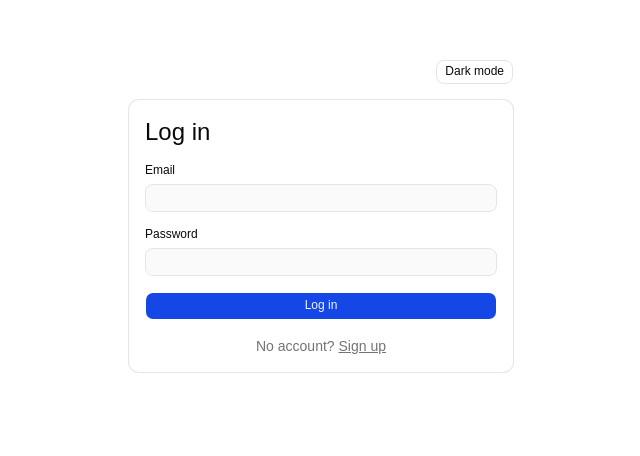
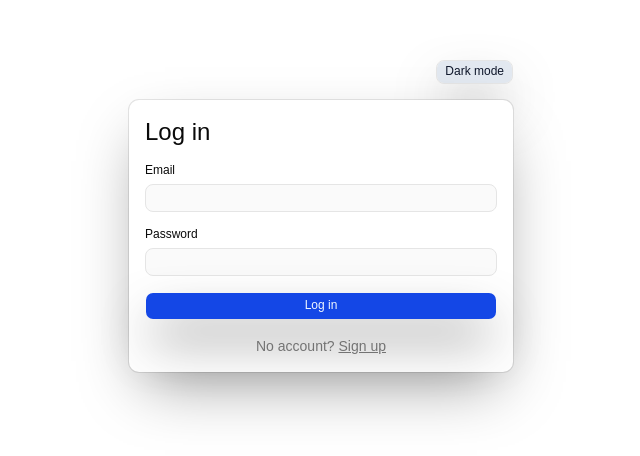
Before and after one commit to 10pshine-cohort-9/cohort-9-mern-14608-adnan, a React (Vite) app in the folder frontend/: page /login in a window 1280 px wide. Shown: the part 184-640 px from the top of the page, without its empty margins (319-959 px from the left). Built offline with nearby package versions, Linux system fonts and the light colour scheme; no server answers.

Commit message:
fix(frontend): UI Improvement

```diff
--- a/frontend/src/components/ui/button-variants.ts
+++ b/frontend/src/components/ui/button-variants.ts
@@ -1,20 +1,20 @@
 import { cva } from "class-variance-authority"
 
 export const buttonVariants = cva(
-  "group/button inline-flex shrink-0 items-center justify-center rounded-md border border-transparent bg-clip-padding text-xs/relaxed font-medium whitespace-nowrap transition-all outline-none select-none focus-visible:border-ring focus-visible:ring-2 focus-visible:ring-ring/30 active:not-aria-[haspopup]:translate-y-px disabled:pointer-events-none disabled:opacity-50 aria-invalid:border-destructive aria-invalid:ring-2 aria-invalid:ring-destructive/20 dark:aria-invalid:border-destructive/50 dark:aria-invalid:ring-destructive/40 [&_svg]:pointer-events-none [&_svg]:shrink-0 [&_svg:not([class*='size-'])]:size-4",
+  "group/button inline-flex shrink-0 items-center justify-center rounded-md border border-transparent bg-clip-padding text-xs/relaxed font-medium whitespace-nowrap transition-all outline-none select-none shadow-[0_25px_50px_-8px_rgba(0,0,0,0.7)] dark:shadow-none focus-visible:border-ring focus-visible:ring-2 focus-visible:ring-ring/30 active:not-aria-[haspopup]:translate-y-px disabled:pointer-events-none disabled:opacity-50 aria-invalid:border-destructive aria-invalid:ring-2 aria-invalid:ring-destructive/20 dark:aria-invalid:border-destructive/50 dark:aria-invalid:ring-destructive/40 [&_svg]:pointer-events-none [&_svg]:shrink-0 [&_svg:not([class*='size-'])]:size-4",
   {
     variants: {
       variant: {
         default: "bg-primary text-primary-foreground hover:bg-primary/80",
         outline:
-          "border-border hover:bg-input/50 hover:text-foreground aria-expanded:bg-muted aria-expanded:text-foreground dark:bg-input/30",
+          "border-border bg-slate-200 text-slate-900 hover:bg-slate-300 dark:bg-slate-700 dark:text-slate-100 dark:hover:bg-slate-600",
         secondary:
           "bg-secondary text-secondary-foreground hover:bg-[color-mix(in_oklch,var(--secondary),var(--foreground)_5%)] aria-expanded:bg-secondary aria-expanded:text-secondary-foreground",
         ghost:
-          "hover:bg-muted hover:text-foreground aria-expanded:bg-muted aria-expanded:text-foreground dark:hover:bg-muted/50",
+          "hover:bg-muted hover:text-foreground aria-expanded:bg-muted aria-expanded:text-foreground dark:hover:bg-muted/50 shadow-none",
         destructive:
-          "bg-destructive/10 text-destructive hover:bg-destructive/20 focus-visible:border-destructive/40 focus-visible:ring-destructive/20 dark:bg-destructive/20 dark:hover:bg-destructive/30 dark:focus-visible:ring-destructive/40",
-        link: "text-primary underline-offset-4 hover:underline",
+          "bg-destructive text-white hover:bg-destructive/85 focus-visible:border-destructive/40 focus-visible:ring-destructive/20 dark:bg-destructive/70 dark:hover:bg-destructive/80 dark:focus-visible:ring-destructive/40",
+        link: "text-primary underline-offset-4 hover:underline shadow-none",
       },
       size: {
         default:
--- a/frontend/src/components/ui/card.tsx
+++ b/frontend/src/components/ui/card.tsx
@@ -1,5 +1,4 @@
 import * as React from "react"
-
 import { cn } from "@/lib/utils"
 
 function Card({
@@ -12,7 +11,7 @@ function Card({
       data-slot="card"
       data-size={size}
       className={cn(
-        "group/card flex flex-col gap-(--card-spacing) overflow-hidden rounded-lg bg-card py-(--card-spacing) text-xs/relaxed text-card-foreground ring-1 ring-foreground/10 [--card-spacing:--spacing(4)] has-[>img:first-child]:pt-0 data-[size=sm]:[--card-spacing:--spacing(3)] *:[img:first-child]:rounded-t-lg *:[img:last-child]:rounded-b-lg",
+        "group/card flex flex-col gap-(--card-spacing) rounded-lg bg-card py-(--card-spacing) text-xs/relaxed text-card-foreground ring-1 ring-foreground/10 shadow-[0_25px_60px_-15px_rgba(0,0,0,0.4)] dark:shadow-none [--card-spacing:--spacing(4)] has-[>img:first-child]:pt-0 data-[size=sm]:[--card-spacing:--spacing(3)] *:[img:first-child]:rounded-t-lg *:[img:last-child]:rounded-b-lg",
         className
       )}
       {...props}
@@ -37,7 +36,10 @@ function CardTitle({ className, ...props }: React.ComponentProps<"div">) {
   return (
     <div
       data-slot="card-title"
-      className={cn("font-heading text-sm font-medium", className)}
+      className={cn(
+        "font-heading text-sm font-medium [text-shadow:0_4px_10px_rgb(0_0_0/0.25) dark:text-shadow-none",
+        className
+      )}
       {...props}
     />
   )
```
